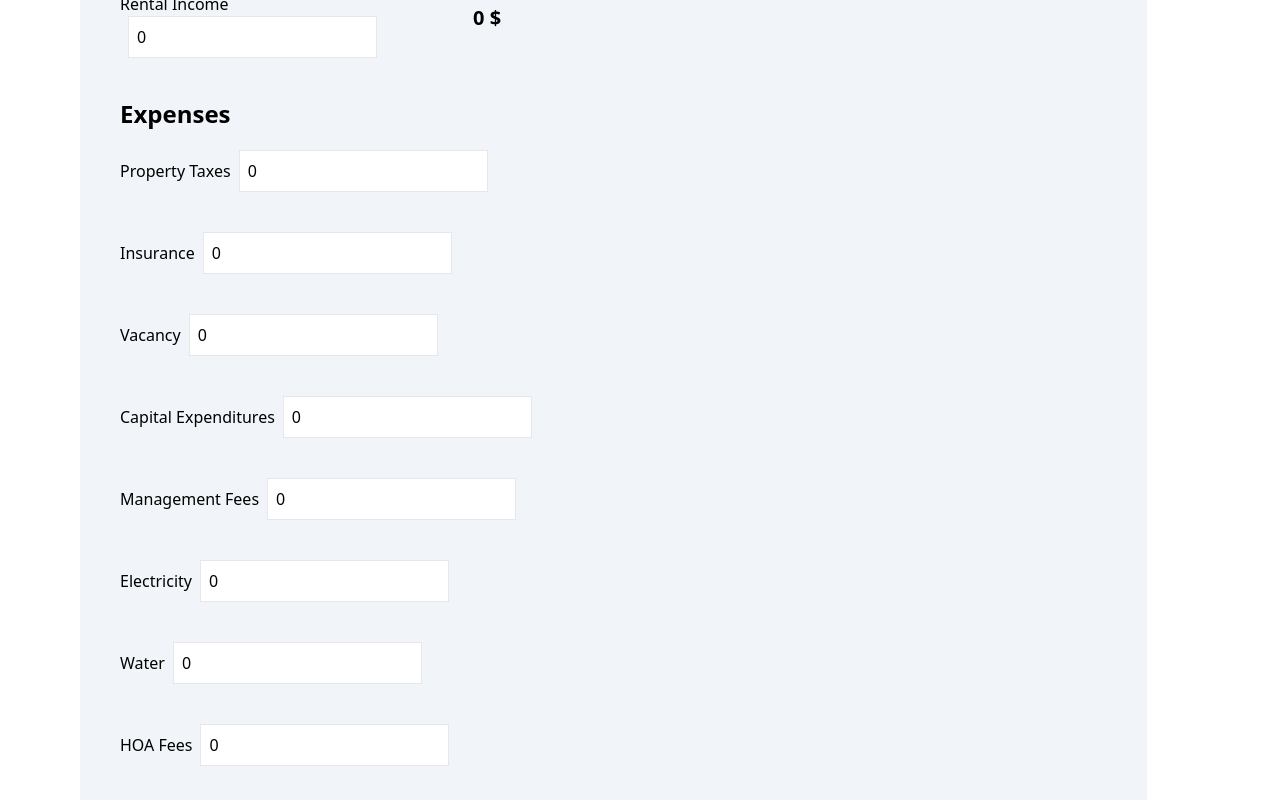
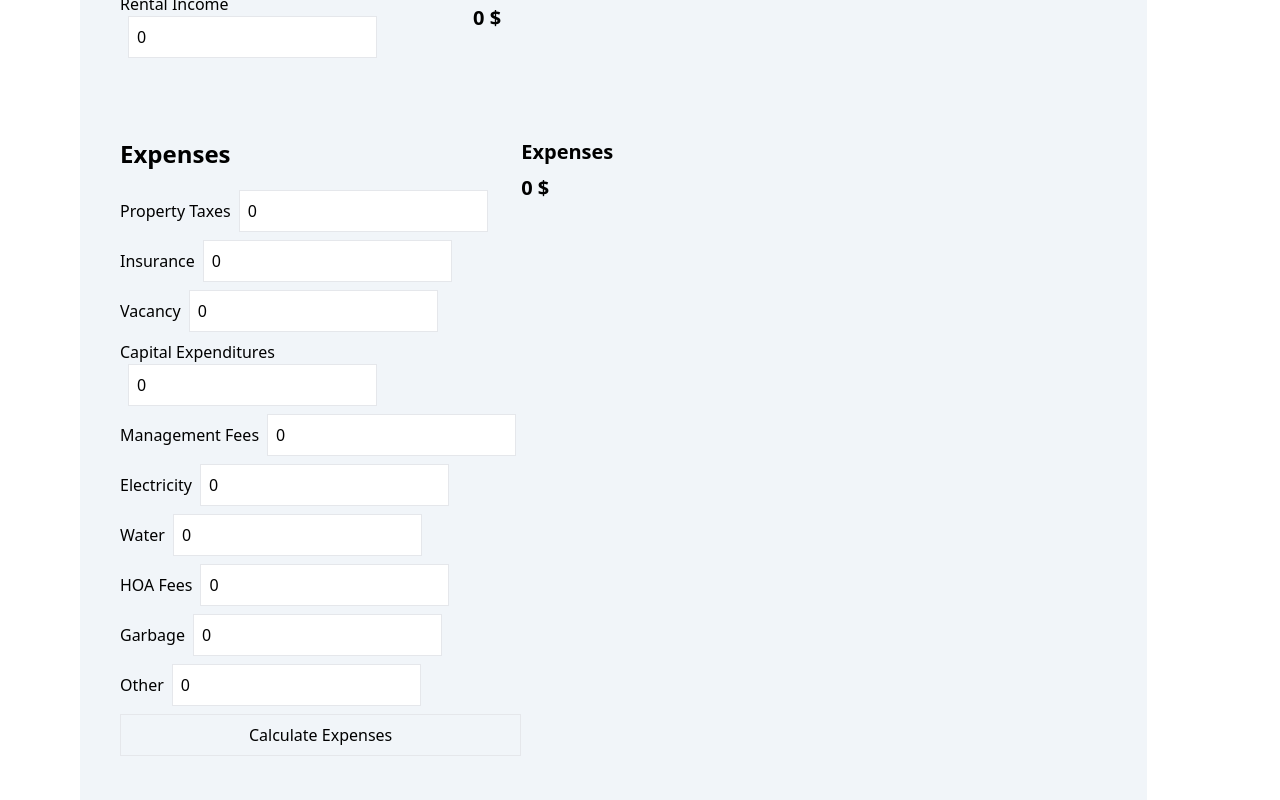
Before and after one commit to GeorgiNedyalkov/real-estate-investment-tools, a React (Vite) app in the folder client/: page / in a window 1280 px wide. Shown: the part 1340-2140 px from the top of the page. Built offline with nearby package versions, Linux system fonts and the light colour scheme.

Commit message:
refactor Expenses component
create total expenses state
change styling to separate from and information displayed
change styling of button

```diff
--- a/client/src/components/Expenses.tsx
+++ b/client/src/components/Expenses.tsx
@@ -30,6 +30,7 @@ export default function Expenses() {
     const [expensesValues, setExepnsesValues] = useState(
         EXPENSES_INITIAL_STATE
     );
+    const [totalExpenses, setTotalExpenses] = useState(0);
 
     const onExpensesChange = (e: React.ChangeEvent<HTMLInputElement>) => {
         setExepnsesValues({
@@ -41,20 +42,21 @@ export default function Expenses() {
     const onExpensesFormSubmit = (e: React.SyntheticEvent) => {
         e.preventDefault();
 
-        const totalExpenses = Object.values(expensesValues).reduce(
+        setTotalExpenses(
+            Object.values(expensesValues).reduce(
                 (acc, value) => Number(acc) + Number(value),
                 0
+            )
         );
-
-        console.log(totalExpenses);
     };
 
     return (
-        <>
+        <div className="mb-10 my-20 flex justify-between w-6/12">
+            <section>
                 <h2 className="text-2xl font-bold mb-5">Expenses</h2>
                 <form
                     onSubmit={onExpensesFormSubmit}
-                className="flex flex-col gap-10"
+                    className="flex flex-col gap-2"
                 >
                     <div>
                         <label>Property Taxes</label>
@@ -160,10 +162,18 @@ export default function Expenses() {
                     </div>
                     <input
                         type="submit"
-                    className="border p-2 w-40"
+                        className="border hover:bg-slate-200 cursor-pointer p-2 mb-5"
                         value="Calculate Expenses"
                     />
                 </form>
-        </>
+            </section>
+
+            <div>
+                <h4 className="mb-2 text-xl font-bold">Expenses</h4>
+                <p className="text-xl font-semibold">
+                    {totalExpenses?.toLocaleString() + " $"}
+                </p>
+            </div>
+        </div>
     );
 }
```
Lines whose indentation alone changed are shown as unchanged.
